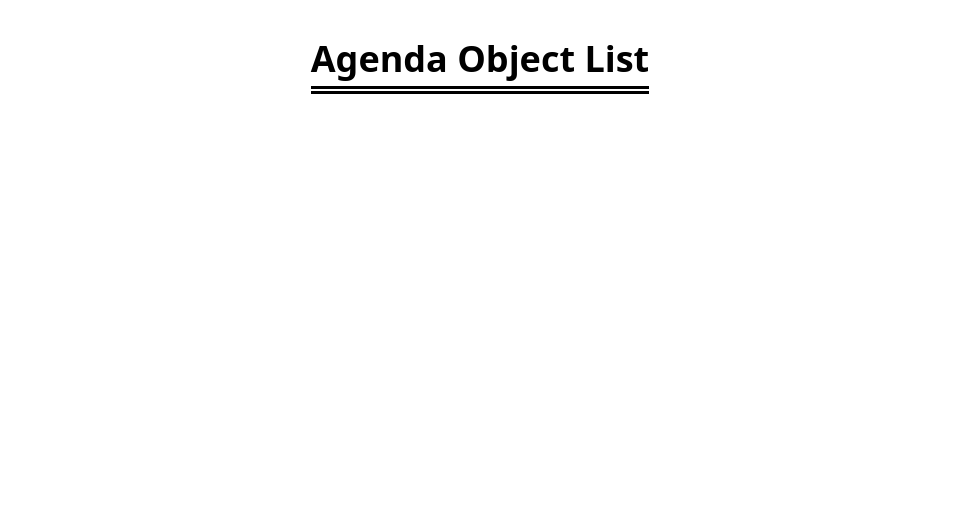
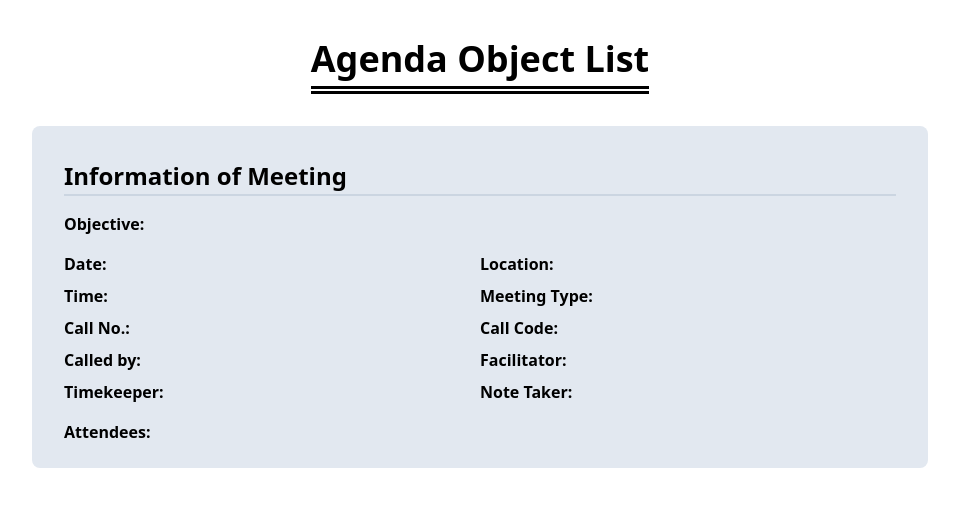
Before and after one commit to askarihriz/ReactAgendaTest, a React (Create React App) app: page / in a window 1280 px wide. Shown: the top 506 px of the page, without its empty margins (160-1119 px from the left). Built offline with nearby package versions, Linux system fonts and the light colour scheme.

Commit message:
Added AgendaObject component
- Added Agenda Object Component
- Reducer changes for Agenda Object
- Integrated into App.tsx

```diff
--- a/src/App.tsx
+++ b/src/App.tsx
@@ -1,10 +1,33 @@
 import React from "react";
+import { useSelector } from "react-redux";
+import AgendaObject from "./components/AgendaObject";
 import Heading from "./components/Heading";
+import { RootState } from "./store";
 
 function App() {
+  const state = useSelector((state: RootState) => state.agendaInformation);
   return (
-    <div className="w-full h-auto flex justify-center items-center">
+    <div className="w-full h-auto flex flex-col justify-center items-center">
       <Heading text={" Agenda Object List "} />
+      {state.meeting.map((val: any, key: number) => {
+        return (
+          <AgendaObject
+            objective={val.objective}
+            date={val.date}
+            time={val.time}
+            calledBy={val.calledBy}
+            callNo={val.callNo}
+            callCode={val.callCode}
+            timekeeper={val.timekeeper}
+            attendees={val.attendees}
+            location={val.location}
+            meetingType={val.meetingType}
+            facilitator={val.facilitator}
+            noteTaker={val.noteTaker}
+            key={key}
+          />
+        );
+      })}
     </div>
   );
 }
--- /dev/null
+++ b/src/components/AgendaObject.tsx
@@ -0,0 +1,86 @@
+import React from "react";
+
+interface MeetingObject {
+  objective: string;
+  date: string;
+  time: string;
+  callNo: string;
+  calledBy: string;
+  timekeeper: string;
+  location: null;
+  meetingType: string;
+  callCode: string;
+  facilitator: string;
+  noteTaker: string;
+  attendees: string;
+}
+
+const AgendaObject = (obj: MeetingObject) => {
+  return (
+    <div className="w-[70%] h-auto bg-slate-200 px-8 py-4 rounded-lg mb-8">
+      <h1 className="font-bold text-[24px] border-b-2 border-slate-300 my-4">
+        Information of Meeting
+      </h1>
+      <div>
+        <div className="flex my-2">
+          <h3 className="w-[150px] font-bold">Objective:</h3>
+          <h5 className="w-[100%] h-auto">{obj.objective}</h5>
+        </div>
+        <div className="flex">
+          <div className="w-[50%]">
+            <div className="flex my-2">
+              <h3 className="w-[170px] font-bold">Date: </h3>
+              <h5 className="w-[100%] h-auto">{obj.date}</h5>
+            </div>
+            <div className="flex my-2">
+              <h3 className="w-[170px] font-bold">Time: </h3>
+              <h5 className="w-[100%] h-auto">{obj.time}</h5>
+            </div>
+            <div className="flex my-2">
+              <h3 className="w-[170px] font-bold">Call No.: </h3>
+              <h5 className="w-[100%] h-auto">{obj.callNo}</h5>
+            </div>
+            <div className="flex my-2">
+              <h3 className="w-[170px] font-bold">Called by: </h3>
+              <h5 className="w-[100%] h-auto">{obj.calledBy}</h5>
+            </div>
+            <div className="flex my-2">
+              <h3 className="w-[170px] font-bold">Timekeeper: </h3>
+              <h5 className="w-[100%] h-auto">{obj.timekeeper}</h5>
+            </div>
+          </div>
+          <div className="w-[50%]">
+            <div className="flex my-2">
+              <h3 className="w-[170px] font-bold">Location:</h3>
+              <h5 className="w-[100%] h-auto">{obj.location}</h5>
+            </div>
+            <div className="flex my-2">
+              <h3 className="w-[170px] font-bold">Meeting Type: </h3>
+              <h5 className="w-[100%] h-auto">{obj.meetingType}</h5>
+            </div>
+            <div className="flex my-2">
+              <h3 className="w-[170px] font-bold">Call Code: </h3>
+              <h5 className="w-[100%] h-auto">{obj.callCode}</h5>
+            </div>
+            <div className="flex my-2">
+              <h3 className="w-[170px] font-bold">Facilitator: </h3>
+              <h5 className="w-[100%] h-auto">{obj.facilitator}</h5>
+            </div>
+            <div className="flex my-2">
+              <h3 className="w-[170px] font-bold">Note Taker: </h3>
+              <h5 className="w-[100%] h-auto">{obj.noteTaker}</h5>
+            </div>
+          </div>
+        </div>
+        <div>
+          <div className="flex my-2">
+            <h3 className="w-[150px] font-bold">Attendees:</h3>
+            <h5 className="w-[100%] h-auto">{obj.attendees}</h5>
+          </div>
+        </div>
+      </div>
+    </div>
+  );
+};
+
+export default AgendaObject;
--- a/src/reducers.tsx
+++ b/src/reducers.tsx
@@ -2,11 +2,26 @@ import { createSlice } from '@reduxjs/toolkit'
 import type { PayloadAction } from '@reduxjs/toolkit'
 
 export interface Information {
-  value: object
+  meeting: Array<object>
 }
 
 const initialState: Information = {
-  value: {},
+  meeting: [
+    {
+      objective: "",
+      date: "",
+      time: "",
+      callNo: "",
+      calledBy: "",
+      timekeeper: "",
+      location: null,
+      meetingType: "",
+      callCode: "",
+      facilitator: "",
+      noteTaker: "",
+      attendees: ""
+    }
+  ]
 }
 
 export const agendaInformation = createSlice({
@@ -14,7 +29,7 @@ export const agendaInformation = createSlice({
   initialState,
   reducers: {
     SET_INFORMATION: (state, action: PayloadAction<object>) => {
-      state.value = action.payload
+      state.meeting = [action.payload];
     },
   },
 })
```
